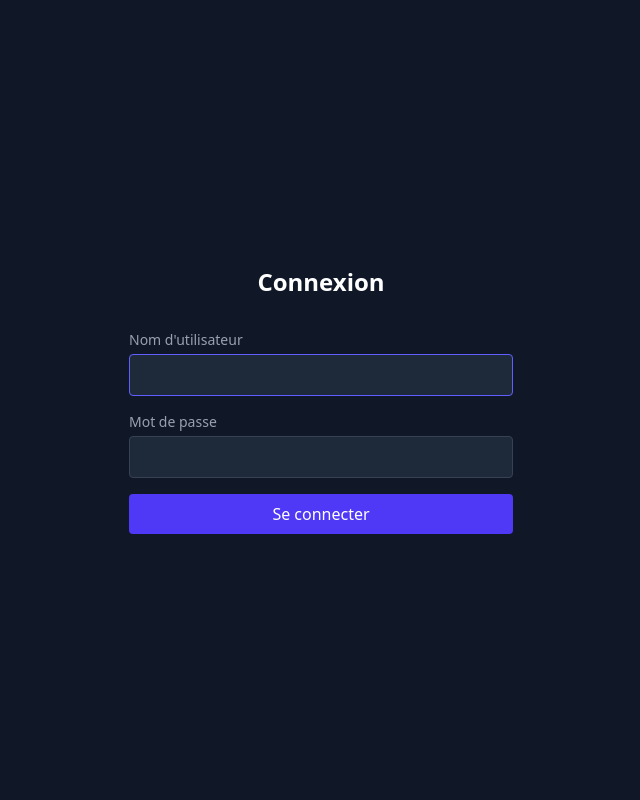
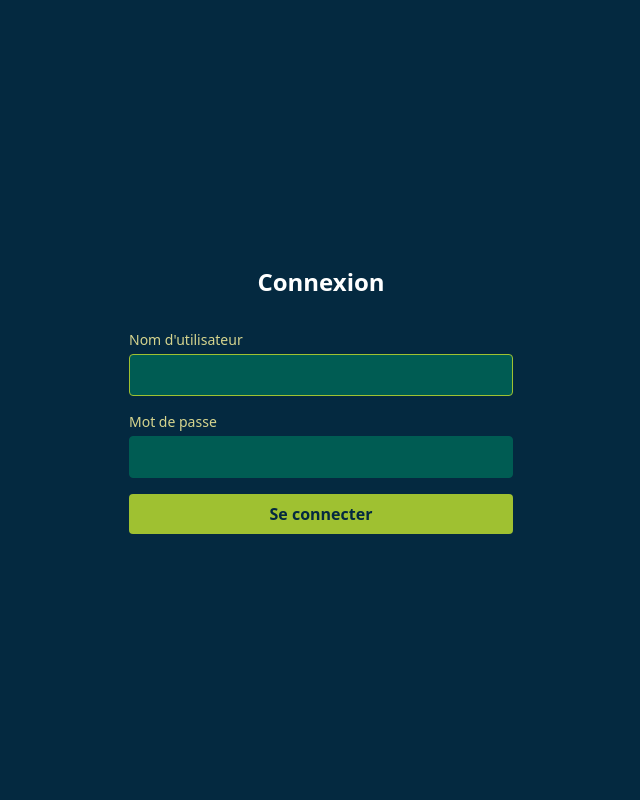
Before and after one commit to nicolasdeclerck/nickorp-website, a Django app: page /login/ in a window 1280 px wide. Shown: the whole page, without its empty margins (319-959 px from the left). Run offline with Django 5.2, Linux system fonts and the light colour scheme; style sheets or scripts are compiled from the project's sources; parts of the project's set-up code (start-up, migrations or seed data) failed here and were passed over.

Commit message:
Apply custom Green Globe color palette
Co-Authored-By: Claude Opus 4.6 (1M context) <noreply@anthropic.com>

```diff
--- a/static/src/input.css
+++ b/static/src/input.css
@@ -2,6 +2,12 @@
 @source "../../templates/**/*.html";
 
 @theme {
+    --color-dark: #042940;
+    --color-teal: #005C53;
+    --color-lime: #9FC131;
+    --color-neon: #DBF227;
+    --color-sand: #D6D58E;
+
     --animate-spin-slow: spin-slow 6s linear infinite;
     --animate-spin-slow-reverse: spin-slow-reverse 4s linear infinite;
 }
--- a/templates/auth/login.html
+++ b/templates/auth/login.html
@@ -3,7 +3,7 @@
 {% block title %}Connexion — Nickorp{% endblock %}
 
 {% block content %}
-<div class="flex items-center justify-center min-h-screen bg-gray-900 px-4">
+<div class="flex items-center justify-center min-h-screen bg-dark px-4">
     <div class="w-full max-w-sm">
         <h1 class="text-2xl font-bold text-white text-center mb-8">Connexion</h1>
 
@@ -24,17 +24,17 @@
         <form method="post" class="space-y-4">
             {% csrf_token %}
             <div>
-                <label for="id_username" class="block text-sm text-gray-400 mb-1">Nom d'utilisateur</label>
+                <label for="id_username" class="block text-sm text-sand mb-1">Nom d'utilisateur</label>
                 <input type="text" name="username" id="id_username" autofocus
-                       class="w-full px-3 py-2 bg-gray-800 border border-gray-700 rounded text-white focus:outline-none focus:border-indigo-500">
+                       class="w-full px-3 py-2 bg-teal border border-teal rounded text-white focus:outline-none focus:border-lime">
             </div>
             <div>
-                <label for="id_password" class="block text-sm text-gray-400 mb-1">Mot de passe</label>
+                <label for="id_password" class="block text-sm text-sand mb-1">Mot de passe</label>
                 <input type="password" name="password" id="id_password"
-                       class="w-full px-3 py-2 bg-gray-800 border border-gray-700 rounded text-white focus:outline-none focus:border-indigo-500">
+                       class="w-full px-3 py-2 bg-teal border border-teal rounded text-white focus:outline-none focus:border-lime">
             </div>
             <button type="submit"
-                    class="w-full py-2 bg-indigo-600 hover:bg-indigo-700 text-white rounded transition-colors">
+                    class="w-full py-2 bg-lime hover:bg-neon text-dark font-semibold rounded transition-colors">
                 Se connecter
             </button>
         </form>
```
Also changed, not shown: templates/home.html (+6 -6 lines).
